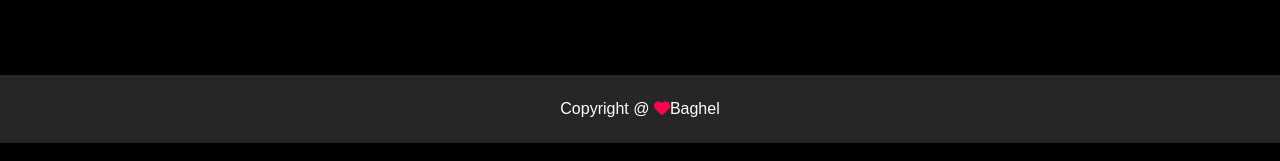
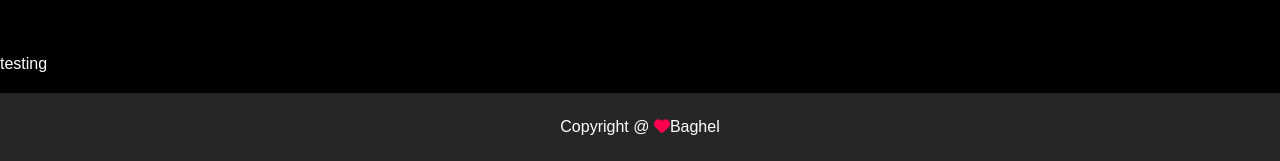
Before and after one commit to abhii2910/portfolio, a plain HTML site: page index.html in a window 1280 px wide. Shown: the part 2949-3110 px from the top of the page. Drawn offline with Linux system fonts and the light colour scheme.

Commit message:
testing commit

```diff
--- a/index.html
+++ b/index.html
@@ -158,6 +158,9 @@
             </div>
         </div>
     </div>
+    <div>
+        testing
+    </div>
     <div class="copyright">
         <p>Copyright @ <i class="fa-solid fa-heart"></i>Baghel</p>
     </div>
```
